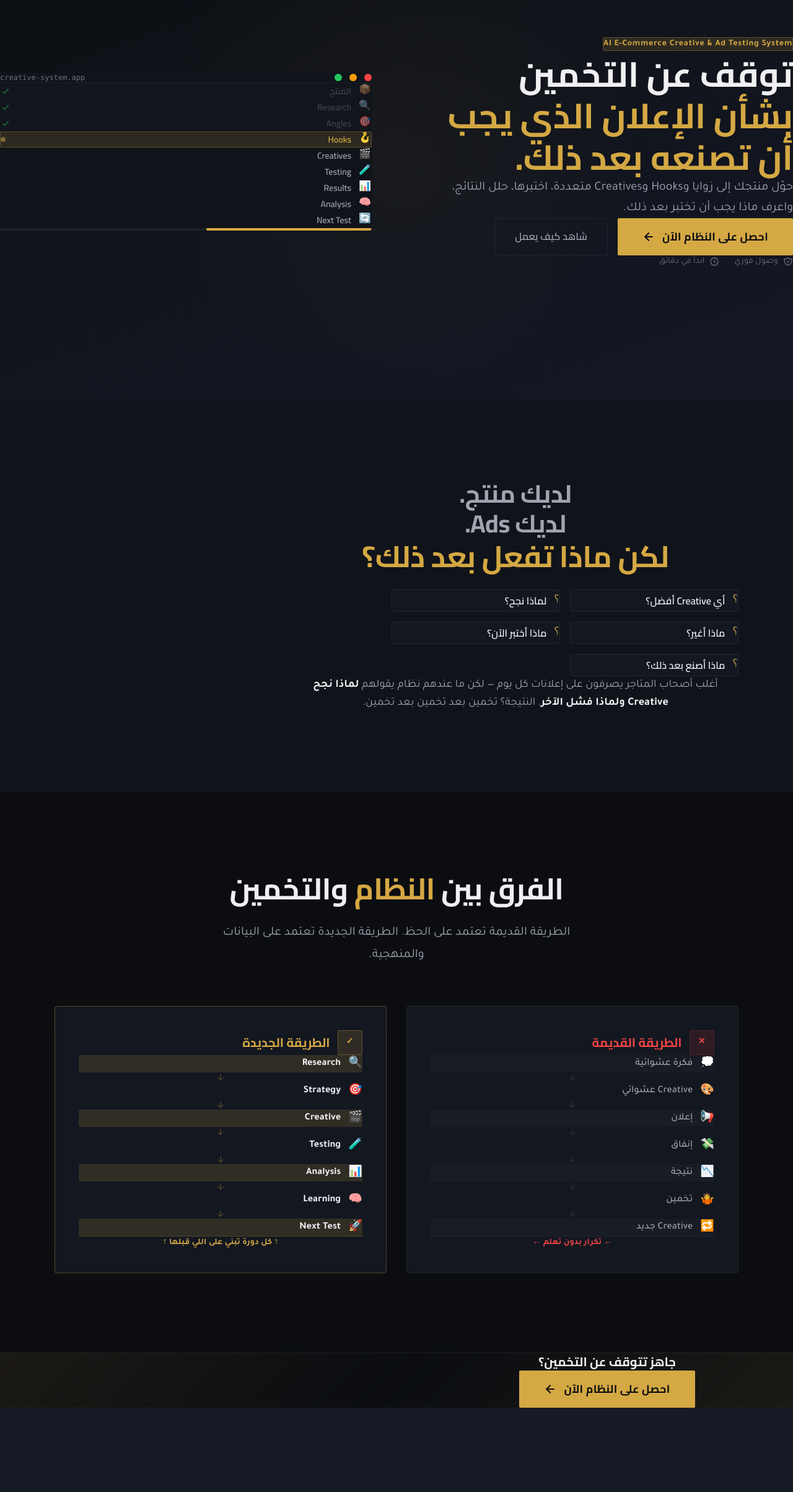
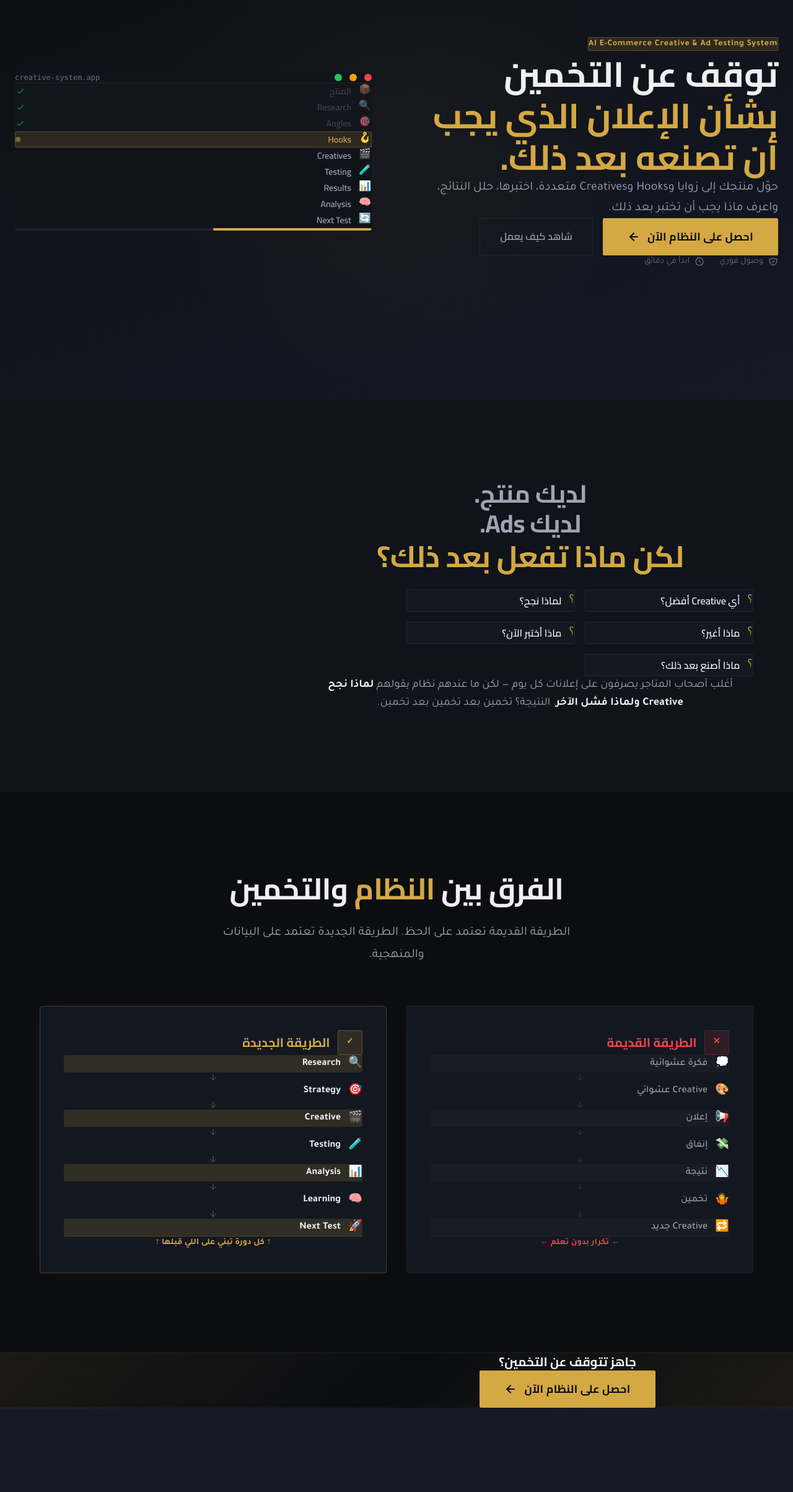
Before and after one commit to LOGISK7/DODO, a Next.js app: page / in a window 1280 px wide. Shown: the part 155-2562 px from the top of the page at 62% size. Built offline with nearby package versions, Linux system fonts and the light colour scheme.

Commit message:
fix(layout): globally center layout by updating container width, margin-inline, and wrapping missing sections

```diff
--- a/app/globals.css
+++ b/app/globals.css
@@ -121,9 +121,10 @@ h1, h2, h3, h4, h5, h6 {
    ═══════════════════════════════════════════════════════ */
 
 .container {
-  max-width: var(--max-w);
-  margin: 0 auto;
-  padding-inline: var(--gutter);
+  width: 100%;
+  max-width: 1200px;
+  margin-inline: auto;
+  padding-inline: 24px;
 }
 
 .container--narrow {
@@ -131,7 +132,10 @@ h1, h2, h3, h4, h5, h6 {
 }
 
 .container--wide {
-  max-width: var(--max-w-wide);
+  width: 100%;
+  max-width: 1280px;
+  margin-inline: auto;
+  padding-inline: 24px;
 }
 
 .section {
--- a/components/landing/CtaBand.tsx
+++ b/components/landing/CtaBand.tsx
@@ -8,7 +8,8 @@ export default function CtaBand() {
         borderBottom: "1px solid var(--border)",
       }}
     >
-      <div className="max-w-[600px] mx-auto reveal">
+      <div className="container">
+        <div className="max-w-[600px] w-full mx-auto reveal">
         <p
           className="text-lg md:text-xl mb-6 font-bold"
           style={{ fontFamily: "var(--font-heading)", color: "var(--text-primary)" }}
@@ -21,6 +22,7 @@ export default function CtaBand() {
             <path d="M5 12h14M12 5l7 7-7 7" />
           </svg>
         </a>
+        </div>
       </div>
     </section>
   );
--- a/components/landing/Footer.tsx
+++ b/components/landing/Footer.tsx
@@ -7,7 +7,8 @@ export default function Footer() {
         borderTop: "1px solid var(--border)",
       }}
     >
-      <div className="max-w-[600px] mx-auto">
+      <div className="container">
+        <div className="max-w-[600px] w-full mx-auto">
           <p className="text-sm mb-4" style={{ color: "var(--text-muted)" }}>
             © {new Date().getFullYear()} AI E-Commerce Creative & Ad Testing System. جميع الحقوق محفوظة.
           </p>
@@ -16,6 +17,7 @@ export default function Footer() {
             النتائج تعتمد على جودة المنتج والتنفيذ والسوق. ما عندنا حتى ارتباط بـ Meta Platforms, Inc.
           </p>
         </div>
+      </div>
     </footer>
   );
 }
--- a/components/landing/Hero.tsx
+++ b/components/landing/Hero.tsx
@@ -45,7 +45,7 @@ export default function Hero() {
         style={{ background: "radial-gradient(circle, var(--accent) 0%, transparent 70%)" }}
       />
 
-      <div className="container--wide relative z-10 w-full max-w-[1400px] mx-auto px-[clamp(1.25rem,4vw,3rem)] py-20 md:py-0">
+      <div className="container--wide relative z-10 py-20 md:py-0">
         <div className="grid grid-cols-1 lg:grid-cols-2 gap-16 lg:gap-20 items-center">
           {/* Text Column */}
           <div className="order-2 lg:order-1">
```
Lines whose indentation alone changed are shown as unchanged.
